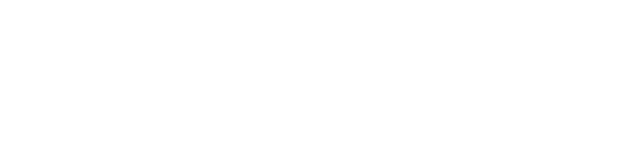
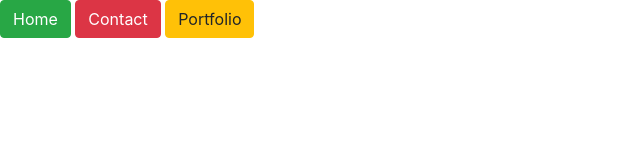
Before and after one commit to tarazin/homework2, a plain HTML site: page contact.html in a window 1280 px wide. Shown: the whole page, without its empty margins (0-640 px from the left). Drawn offline with nearby package versions, Linux system fonts and the light colour scheme.

Commit message:
add navigation buttons to all pages

```diff
--- a/contact.html
+++ b/contact.html
@@ -3,9 +3,15 @@
 <head>
     <meta charset="UTF-8">
     <meta name="viewport" content="width=device-width, initial-scale=1.0">
-    <title>Contact Page/title>
+    <title>Contact Page</title>
+
+    <link rel="stylesheet" href="https://stackpath.bootstrapcdn.com/bootstrap/4.5.0/css/bootstrap.min.css" integrity="sha384-9aIt2nRpC12Uk9gS9baDl411NQApFmC26EwAOH8WgZl5MYYxFfc+NcPb1dKGj7Sk" crossorigin="anonymous">
 </head>
 <body>
 
+    <button type="button" class="btn btn-success">Home</button>
+    <button type="button" class="btn btn-danger">Contact</button>
+    <button type="button" class="btn btn-warning">Portfolio</button>
+
 </body>
 </html>
```
Also changed, not shown: index.html (+6 -0 lines), portfolio.html (+6 -0 lines).
